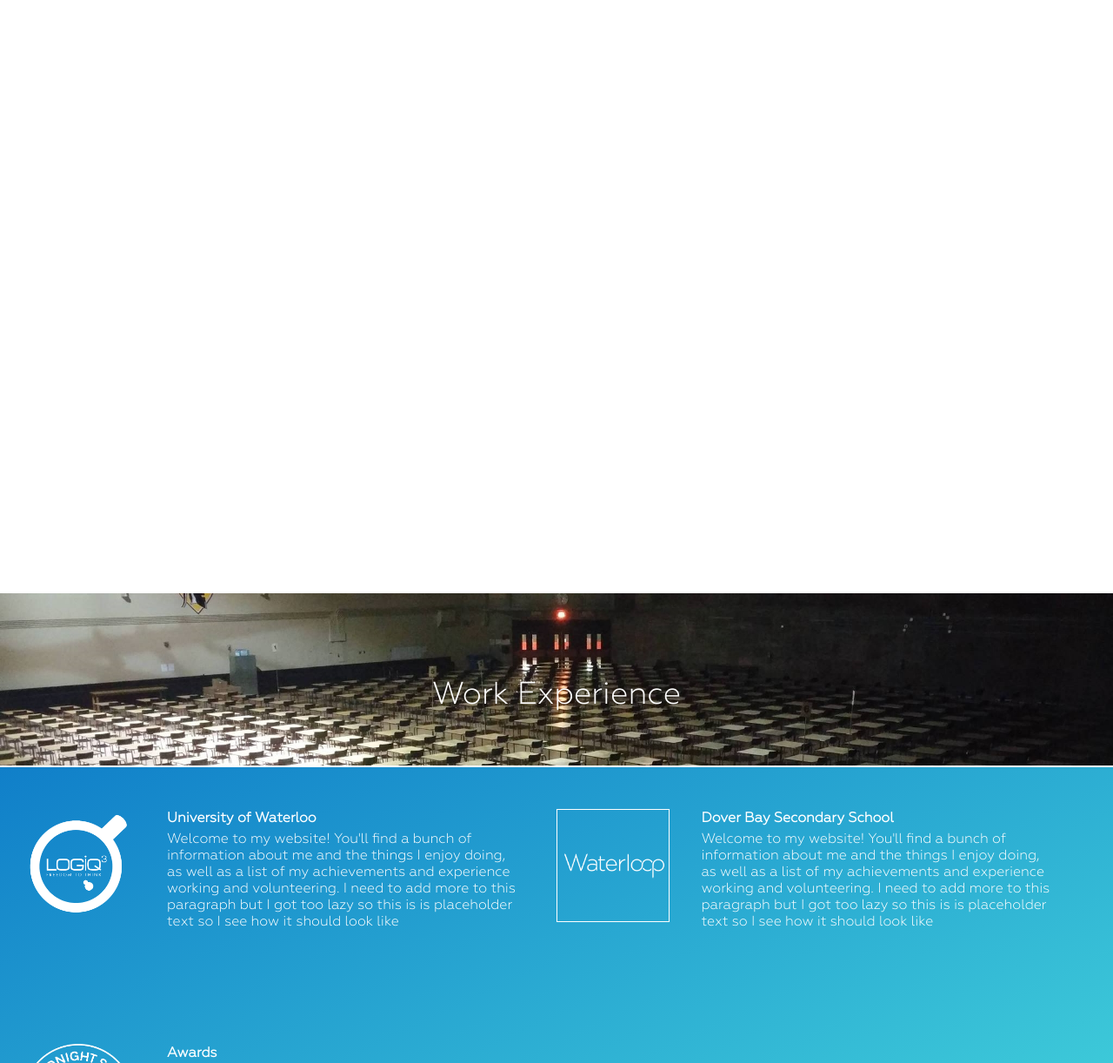
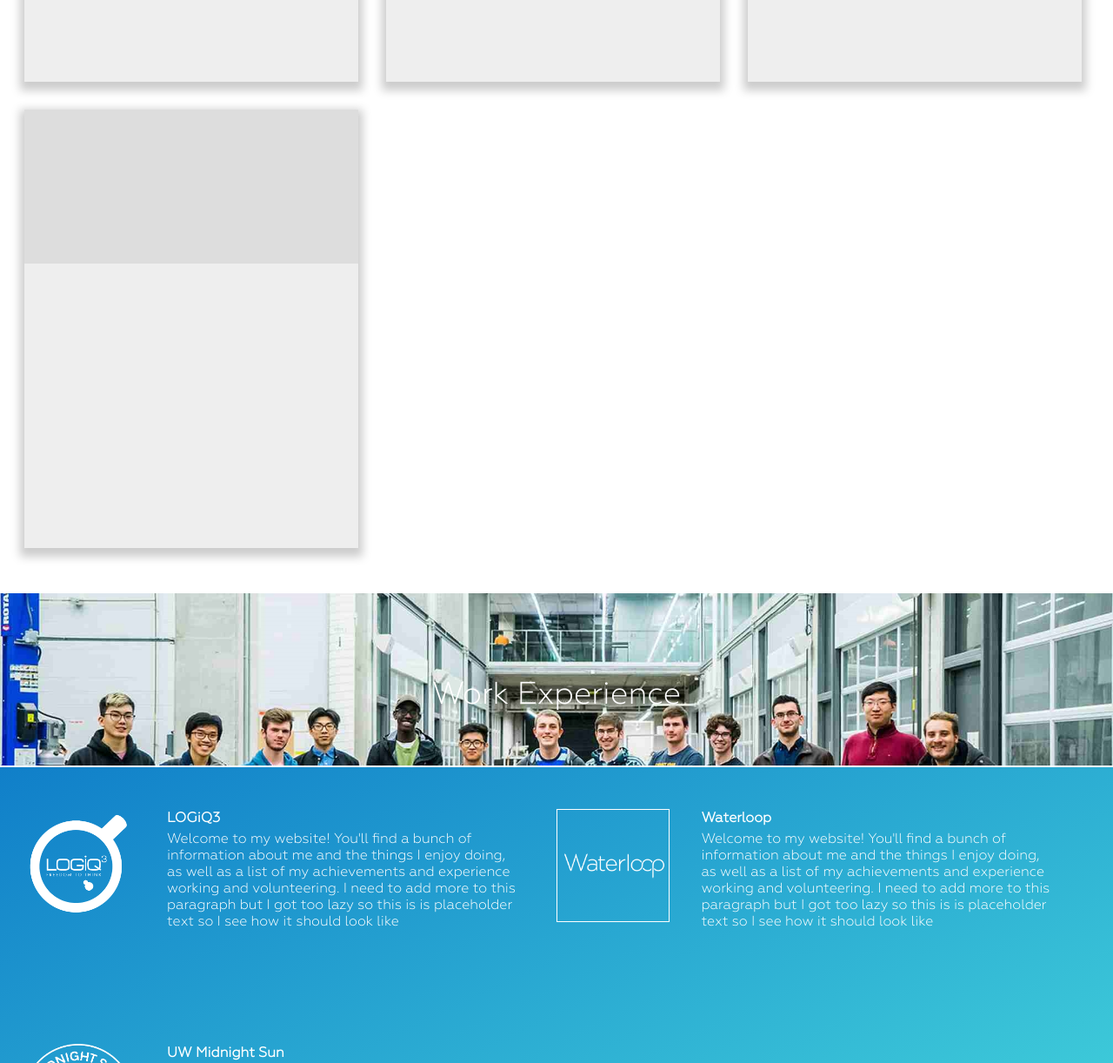
Before and after one commit to loicmurumba/loicmurumba.github.io, a plain HTML site: page index.html in a window 1280 px wide. Shown: the part 2200-3422 px from the top of the page at 87% size. Drawn offline with Linux system fonts and the light colour scheme.

Commit message:
new work pic and edits to projects

```diff
--- a/index.html
+++ b/index.html
@@ -87,17 +87,25 @@
 		<div class="aca-banner" id="proj"><h1 class="frt">Projects</h1></div>
 		<div class="aca" id="projects">
 
-		<div class="items"></div>
-		<div class="items"></div>
-		<div class="items"></div>
+				<div class="pros" id="pro1">
+				<div class="items"></div>
+				<div class="items desc"></div>
+				</div>
 
-		<div class="items desc"></div>
-		<div class="items desc"></div>
-		<div class="items desc"></div>
+				<div class="pros"  id="pro2">
+				<div class="items"></div>
+				<div class="items desc"></div>
+				</div>
 
-		<div class="items"></div>
-		<div class="items desc" id="last"></div>
+				<div class="pros"  id="pro3">
+				<div class="items"></div>
+				<div class="items desc"></div>
+				</div>
 
+				<div class="pros" id="pro4">
+				<div class="items"></div>
+				<div class="items desc" id="last"></div>
+				</div>
 		</div>
 
 
@@ -111,7 +119,7 @@
 
 			<div class="texthold">
 
-				<h4 class="subt">University of Waterloo</h4>
+				<h4 class="subt">LOGiQ3</h4>
 				<p>Welcome to my website! You'll find a bunch of information about me and the things I enjoy doing, as well as a list of my achievements and experience working and volunteering. I need to add more to this paragraph but I got too lazy so this is is placeholder text so I see how it should look like
 				</p>
 
@@ -122,7 +130,7 @@
 				<div class="logo" id="waterloop"></div>
 
 				<div class="texthold" id="dove">
-					<h4 class="subt">Dover Bay Secondary School</h4>
+					<h4 class="subt">Waterloop</h4>
 					<p>Welcome to my website! You'll find a bunch of information about me and the things I enjoy doing, as well as a list of my achievements and experience working and volunteering. I need to add more to this paragraph but I got too lazy so this is is placeholder text so I see how it should look like
 				</p>
 
@@ -136,7 +144,7 @@
 
 				<div class="texthold award">
 
-					<h4 class="subt">Awards</h4>
+					<h4 class="subt">UW Midnight Sun</h4>
 					<p> I need to add more to this paragraph but I got too lazy so this is is placeholder text so I see how it should look like
 					</p>
 
--- a/loic.css
+++ b/loic.css
@@ -241,26 +241,33 @@ p, .subt{
 	background:white;
 }
 #work{
+	background-image: url(workex.jpg);
 	top:360%;
 }
 #work-container{
 	top:385%;
 }
-.items{
+.pros{
 	display: inline-block;
-	position: relative;
-	width: 30%;
-	margin-top: 5%;
+		margin-top: 5%;
 	margin-bottom: 0;
 	margin-top: 2.2%;
 	margin-left: 2.2%;
-	height: 20%;
-	background-color: #fff;
+	width: 30%;
+	height: 45%;
+		box-shadow: 0px 5px 10px 5px #ccc;
+}
+.items{
+
+	position: relative;
+	width: 100%;
+	height: 35%;
+	background-color: #ddd;
 }
 .items.desc{
 	margin-top: 0;
-	height: 25%;
+	height: 65%;
+
+	background-color: #eee;
+
 }
-#last{
-	display: block;
-}
```
Also changed, not shown: workex.jpg (added).
